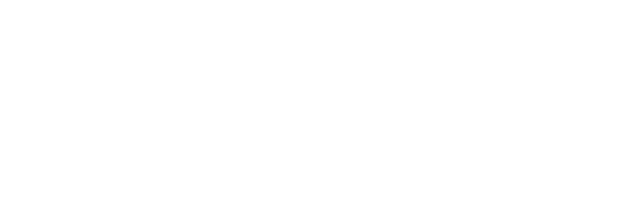
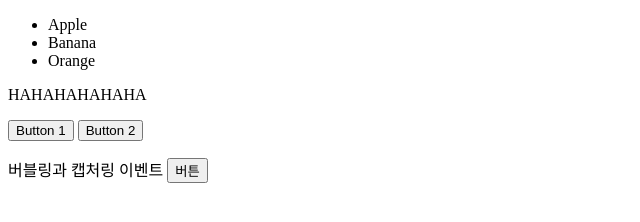
Before and after one commit to dnjfht/javaScript-deepen, a plain HTML site: page eventPropagation.html in a window 1280 px wide. Shown: the whole page, without its empty margins (0-640 px from the left). Drawn offline with Linux system fonts and the light colour scheme.

Commit message:
Capturing Phase

```diff
--- a/eventPropagation.html
+++ b/eventPropagation.html
@@ -4,6 +4,106 @@
     <meta charset="UTF-8" />
     <meta name="viewport" content="width=device-width, initial-scale=1.0" />
     <title>Event Propagation</title>
+
+    <style>
+      html,
+      body {
+        height: 100%;
+      }
+    </style>
   </head>
-  <body></body>
+  <body>
+    <ul id="fruits">
+      <li id="apple">Apple</li>
+      <li id="banana">Banana</li>
+      <li id="orange">Orange</li>
+    </ul>
+
+    <div id="wrap">
+      <div>
+        <p>HAHAHAHAHAHA</p>
+      </div>
+
+      <div id="container">
+        <button id="button1">Button 1</button>
+        <button id="button2">Button 2</button>
+      </div>
+    </div>
+
+    <p id="comment">
+      버블링과 캡처링 이벤트 <button id="button3">버튼</button>
+    </p>
+
+    <script>
+      const $fruits = document.getElementById("fruits");
+      const $banana = document.getElementById("banana");
+
+      // $fruits.addEventListener("click", (e) => {
+      //   console.log(`이벤트 단계: ${e.eventPhase}`);
+      //   console.log(`이벤트 타깃: ${e.target}`);
+      //   console.log(`커런트 타킷: ${e.currentTarget}`);
+      // });
+
+      // 캡처링 단계에서 이벤트 처리
+      // $fruits.addEventListener(
+      //   "click",
+      //   (e) => {
+      //     console.log("Parent (캡처링): Click prevented!");
+      //     e.stopPropagation(); // 하위 요소로 이벤트 전달 중단
+      //   },
+      //   true
+      // );
+
+      // 버블링 단계에서 이벤트 처리 (실행되지 않음)
+      // $banana.addEventListener(
+      //   "click",
+      //   (e) => {
+      //     console.log("Child: This will not be executed.");
+      //   },
+      //   false
+      // );
+
+      const wrap = document.getElementById("wrap");
+      const container = document.getElementById("container");
+
+      // 캡처링 단계에서 이벤트 처리
+      // wrap.addEventListener(
+      //   "click",
+      //   function (e) {
+      //     if (!container.contains(e.target)) {
+      //       console.log("Clicked outside the container!");
+      //       e.stopPropagation(); // 컨테이너 내부 요소로 이벤트 전달 중단
+      //     }
+      //   },
+      //   true
+      // );
+
+      // container.addEventListener(
+      //   "click",
+      //   function (e) {
+      //     console.log("Clicked inside the container.");
+      //   },
+      //   false
+      // );
+
+      const comment = document.getElementById("comment");
+      const button3 = document.getElementById("button3");
+
+      document.body.addEventListener("click", () => {
+        console.log("Handle for body.");
+      });
+
+      comment.addEventListener(
+        "click",
+        () => {
+          console.log("Handler for paragraph.");
+        },
+        true
+      );
+
+      button3.addEventListener("click", () => {
+        console.log("Handler for button.");
+      });
+    </script>
+  </body>
 </html>
```
